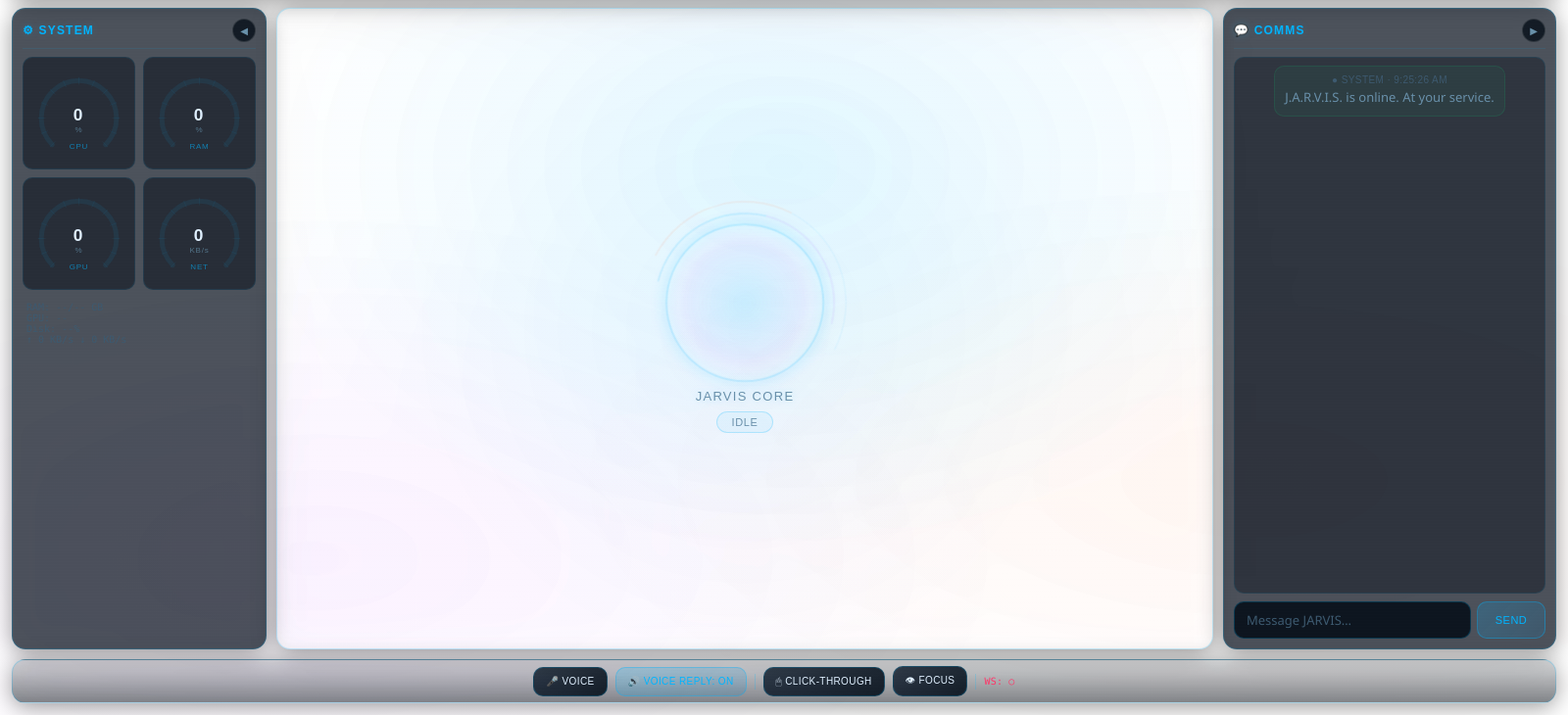
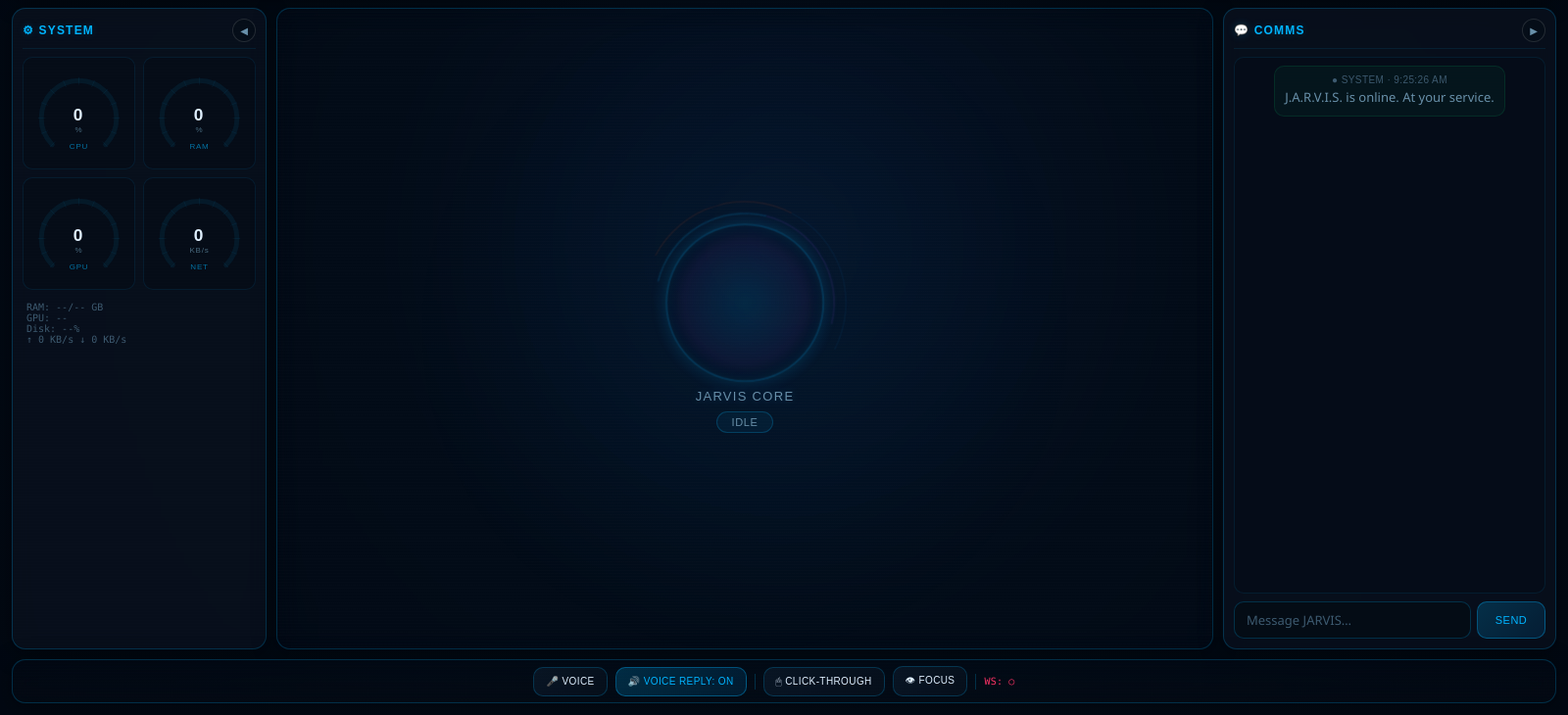
Before and after one commit to Anandb71/J.A.R.V.I.S, an Electron app: page src/index.html in a window 1600 px wide. Shown: the part 70-800 px from the top of the page at 98% size. Drawn offline with Linux system fonts and the light colour scheme; no server answers.

Commit message:
checkpoint: update src/css/design-system.css

```diff
--- a/src/css/design-system.css
+++ b/src/css/design-system.css
@@ -20,10 +20,10 @@
   --red-dim:     rgba(255, 51, 102, 0.3);
 
   /* Surfaces */
-  --bg:          rgba(6, 10, 18, 0.06);
-  --panel:       rgba(8, 16, 28, 0.72);
-  --panel-light: rgba(14, 26, 42, 0.55);
-  --panel-dark:  rgba(4, 10, 18, 0.88);
+  --bg:          #020812;
+  --panel:       rgba(8, 16, 28, 0.9);
+  --panel-light: rgba(14, 26, 42, 0.78);
+  --panel-dark:  rgba(4, 10, 18, 0.96);
   --glass:       rgba(0, 180, 255, 0.06);
 
   /* Text */
@@ -79,7 +79,7 @@ html, body {
   height: 100%;
   font-family: 'Segoe UI Variable Text', 'Segoe UI', 'Inter', system-ui, -apple-system, sans-serif;
   color: var(--text);
-  background: transparent;
+  background: radial-gradient(circle at 50% 40%, #061326 0%, #030b16 45%, #020812 100%);
   overflow: hidden;
   -webkit-font-smoothing: antialiased;
   -moz-osx-font-smoothing: grayscale;
@@ -109,8 +109,8 @@ html, body {
   border: 1px solid var(--line);
   border-radius: var(--r-lg);
   background: var(--panel);
-  backdrop-filter: blur(18px) saturate(130%);
-  -webkit-backdrop-filter: blur(18px) saturate(130%);
+  backdrop-filter: blur(10px) saturate(110%);
+  -webkit-backdrop-filter: blur(10px) saturate(110%);
   box-shadow: var(--shadow-panel);
   position: relative;
 }
@@ -128,8 +128,7 @@ html, body {
     transparent 1px,
     transparent 3px
   );
-  opacity: 0.5;
-  mix-blend-mode: overlay;
+  opacity: 0.28;
 }
 
 /* ── Status Pills ─────────────────────────────────────────────── */
@@ -181,6 +180,13 @@ html, body {
 .status-pill.error {
   color: var(--red);
   border-color: var(--red-dim);
+}
+
+.status-pill.stark {
+  color: #9ed0ff;
+  border-color: rgba(88, 170, 255, 0.5);
+  background: linear-gradient(135deg, rgba(24, 42, 76, 0.45), rgba(12, 26, 52, 0.4));
+  box-shadow: 0 0 10px rgba(88, 170, 255, 0.18), inset 0 0 10px rgba(88, 170, 255, 0.08);
 }
 
 /* ── Buttons ──────────────────────────────────────────────────── */
```
